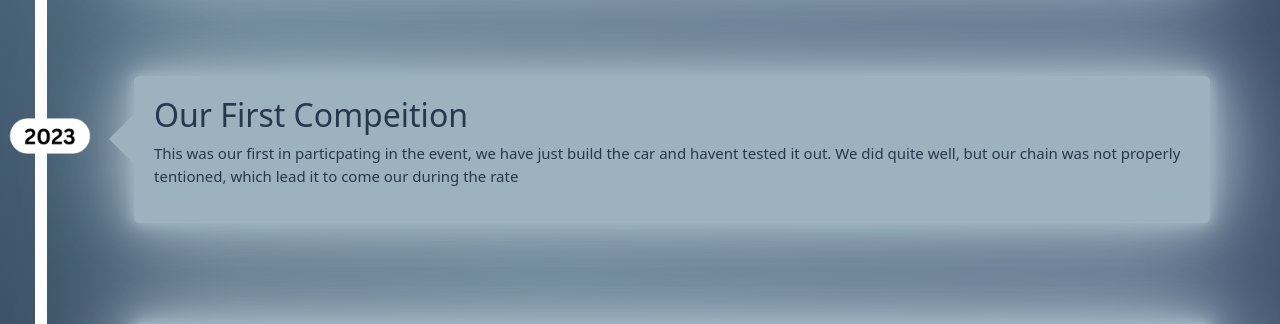
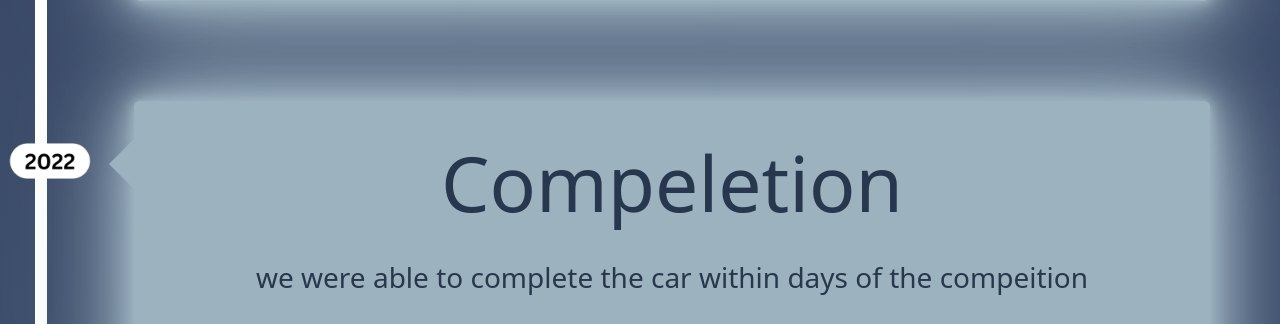
Before and after one commit to ThePathOfLeastResistance/NeslonHighSchoolAutoClub, a Flask app: page /event in a window 1280 px wide. Shown: the part 1321-1645 px from the top of the page. Run offline with Flask 3, Linux system fonts and the light colour scheme; some libraries are stand-ins or nearby versions.

Commit message:
everything works, the firtst section is compelet for the event

```diff
--- a/static/css/styles.css
+++ b/static/css/styles.css
@@ -23,7 +23,7 @@
 .contain .box{
   display: flex;
   flex-direction: row;
-  justify-content: space-between;
+  justify-content: space-evenly;
   align-items: center;
 
 }
--- a/templates/event.html
+++ b/templates/event.html
@@ -13,6 +13,72 @@
                 </h1>
                 <h2 class = "text-center h3 p-2">
                     It was the begining of a new adventure, we had to start from scrach designing everything and building it from the ground up.
+                </h2>
+                <div class = "container-fluid">
+                    <div class = "contain text-center pb-5">
+                        <div class = "box">
+                              <div class = "dream">
+                                <img src = "static/assets/images/1a.jpg">
+                                <img src = "static/assets/images/8a.jpg">
+                                <img src = "static/assets/images/3a.jpg">
+                              </div>
+                              <div class = "dream">
+                                <img src = "static/assets/images/4a.JPG">
+                                <img src = "static/assets/images/5a.JPG">
+                                <img src = "static/assets/images/6a.JPG">
+                              </div>
+                              <div class = "dream">
+                                <img src = "static/assets/images/7a.JPG">
+                                <img src = "static/assets/images/2a.jpg">
+                                  <img src = "static/assets/images/9a.jpg">
+                              </div>
+                            </div>
+                      </div>
+                </div>
+                <span class = "right-container-arrow"></span>
+            </div>
+        </div>
+        <div class = "timecontainer right-timecontainer">
+            <img class = "img-time" src = "static/assets/images/2022.png">
+            <div class = "text-box">
+                <h1 class = "display-md-1 display-5 text-center p-3" style="font-size: 6vw;">
+                    Compeletion
+                </h1>
+                <h2 class = "text-center h3 p-2">
+                    we were able to complete the car within days of the compeition
+                </h2>
+                <div class = "container-fluid">
+                    <div class = "contain text-center pb-5">
+                        <div class = "box">
+                              <div class = "dream">
+                                <img src = "static/assets/images/1a.jpg">
+                                <img src = "static/assets/images/8a.jpg">
+                                <img src = "static/assets/images/3a.jpg">
+                              </div>
+                              <div class = "dream">
+                                <img src = "static/assets/images/4a.JPG">
+                                <img src = "static/assets/images/5a.JPG">
+                                <img src = "static/assets/images/6a.JPG">
+                              </div>
+                              <div class = "dream">
+                                <img src = "static/assets/images/7a.JPG">
+                                <img src = "static/assets/images/2a.jpg">
+                                  <img src = "static/assets/images/9a.jpg">
+                              </div>
+                            </div>
+                      </div>
+                </div>
+                <span class = "right-container-arrow"></span>
+            </div>
+        </div>
+        <div class = "timecontainer right-timecontainer">
+            <img class = "img-time" src = "static/assets/images/2023.png">
+            <div class = "text-box">
+                <h1 class = "display-md-1 display-5 text-center p-3" style="font-size: 6vw;">
+                    Our Fist Compeition
+                </h1>
+                <h2 class = "text-center h3 p-2">
+                    We had a bad start as we did not have time to do a test run and during the compeition, many problems respented themselfs, including out chain comming off
                 </h2>
                 <div class = "container-fluid">
                     <div class = "contain text-center pb-5">
@@ -42,46 +108,68 @@
         <div class = "timecontainer right-timecontainer">
             <img class = "img-time" src = "static/assets/images/2023.png">
             <div class = "text-box">
-                <h2>
-                    Our First Compeition
+                <h1 class = "display-md-1 display-5 text-center p-3" style="font-size: 6vw;">
+                    The Mock Compeition
+                </h1>
+                <h2 class = "text-center h3 p-2">
+                    everything we working but there was alot of work that we needed to do if I wanted to win the compeititon
                 </h2>
+                <div class = "container-fluid">
+                    <div class = "contain text-center pb-5">
+                        <div class = "box">
+                          <div class = "dream">
+                            <img src = "static/assets/images/9.jpg">
+                            <img src = "static/assets/images/2.jpg">
+                            <img src = "static/assets/images/3.jpg">
+                          </div>
+                            <div class = "dream">
+                            <img src = "static/assets/images/4.JPG">
+                            <img src = "static/assets/images/1.JPG">
+                            <img src = "static/assets/images/6.JPG">
+                          </div>
+                          <div class = "dream">
+                            <img src = "static/assets/images/4.JPG">
+                            <img src = "static/assets/images/1.JPG">
+                            <img src = "static/assets/images/6.JPG">
 
-                <p>
-                    This was our first in particpating in the event, we have just build the car and havent tested it out.
-                    We did quite well, but our chain was not properly tentioned, which lead it to come our during the rate
-                </p>
-                <span class = "right-container-arrow"></span>
-            </div>
-        </div>
-        <div class = "timecontainer right-timecontainer">
-            <img class = "img-time" src = "static/assets/images/2023.png">
-            <div class = "text-box">
-                <h2>
-                    The Pratice Compeition
-                </h2>
-                <smal>
-                    Sep 2023
-                </smal>
-                <p>
-                    This was our first in particpating in the event, we have just build the car and havent tested it out.
-                    We did quite well, but our chain was not properly tentioned, which lead it to come our during the rate
-                </p>
+                          </div>
+                        </div>
+                      </div>
+                </div>
                 <span class = "right-container-arrow"></span>
             </div>
         </div>
         <div class = "timecontainer right-timecontainer pt-5">
             <img class = "img-time" src = "static/assets/images/2024.png">
             <div class = "text-box">
-                <h2>
-                    Our Next Steps
+                <h1 class = "display-md-1 display-5 text-center p-3" style="font-size: 6vw;">
+                    Future Plans
+                </h1>
+                <h2 class = "text-center h3 p-2">
+                    we are taking the feedback that we have gotten from the first 2 compeition and modfiying our ev according
                 </h2>
-                <smal>
-                    Present
-                </smal>
-                <p>
-                    This was our first in particpating in the event, we have just build the car and havent tested it out.
-                    We did quite well, but our chain was not properly tentioned, which lead it to come our during the rate
-                </p>
+                <div class = "container-fluid">
+                    <div class = "contain text-center pb-5">
+                        <div class = "contain text-center pb-5">
+            <div class = "box">
+              <div class = "dream">
+                <img src = "static/assets/images/1a.jpg">
+                <img src = "static/assets/images/8a.jpg">
+                <img src = "static/assets/images/3a.jpg">
+              </div>
+              <div class = "dream">
+                <img src = "static/assets/images/4a.JPG">
+                <img src = "static/assets/images/5a.JPG">
+                <img src = "static/assets/images/6a.JPG">
+              </div>
+              <div class = "dream">
+                <img src = "static/assets/images/7a.JPG">
+                <img src = "static/assets/images/2a.jpg">
+                  <img src = "static/assets/images/9a.jpg">
+              </div>
+            </div>
+
+                </div>
                 <span class = "right-container-arrow"></span>
             </div>
         </div>
--- a/templates/index.html
+++ b/templates/index.html
@@ -26,6 +26,7 @@
             </div>
         </div>
 
+           <div class = "box">
                 <div class = "contain text-center pb-5">
                 <div class = "box">
                   <div class = "dream">
@@ -42,6 +43,8 @@
                     <img src = "static/assets/images/7.JPG">
                     <img src = "static/assets/images/8.jpg">
                     <img src = "static/assets/images/5.JPG">
+                  </div>
+                </div>
               </div>
             </div>
           </div>
```
Also changed, not shown: static/assets/images/2a.jpg (added), 8 other files. Lines whose indentation alone changed are shown as unchanged.
